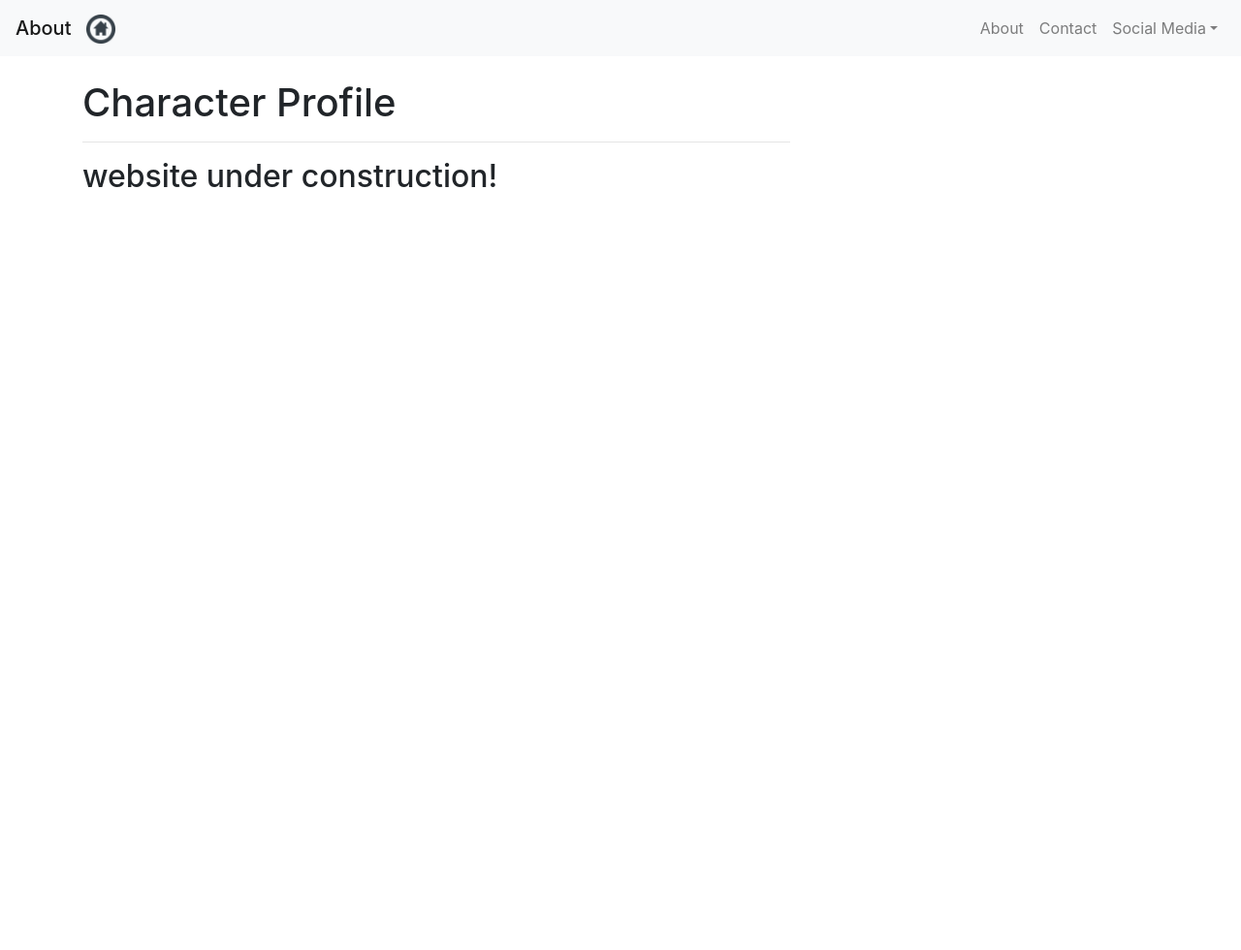
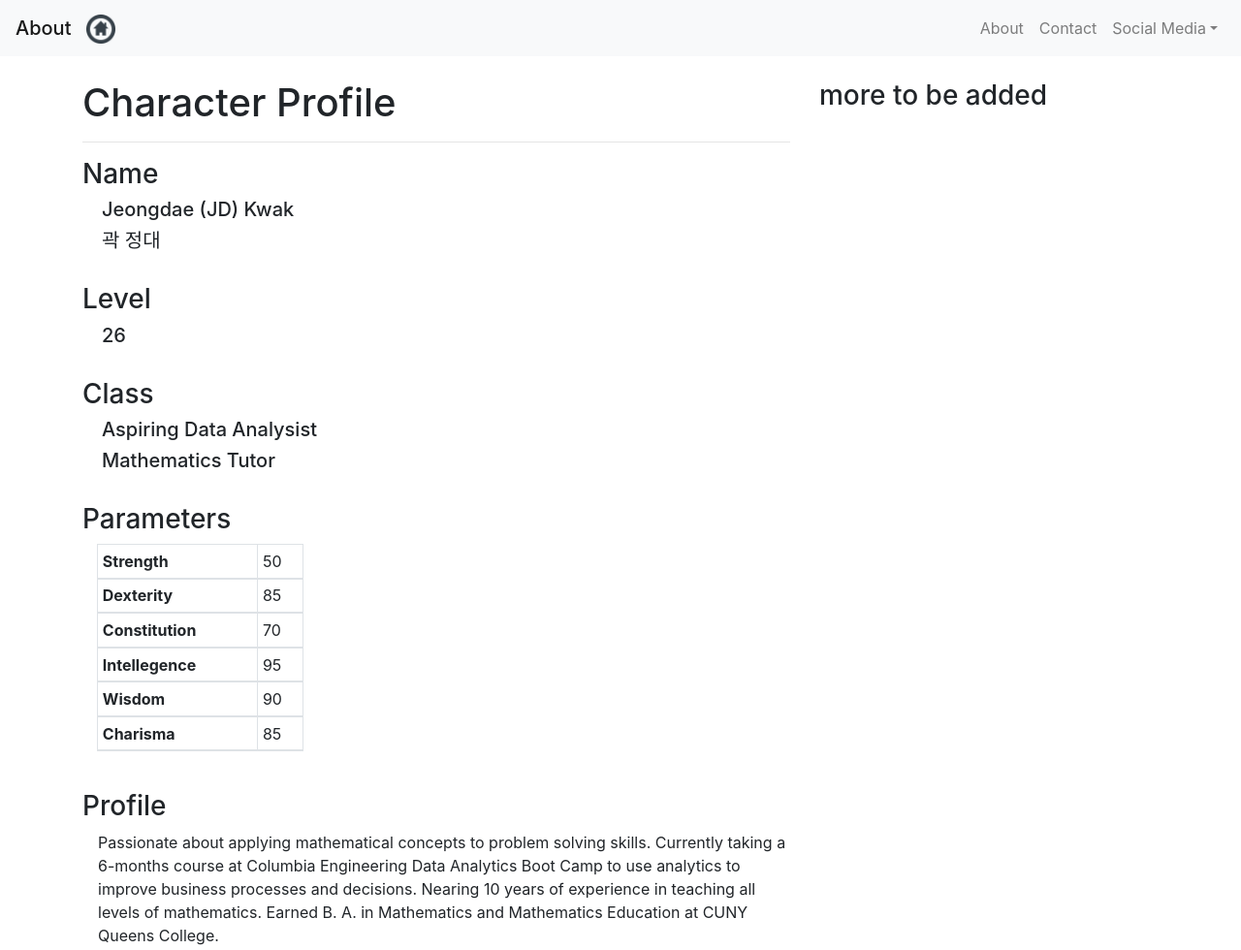
Before and after one commit to jdkwak1994/jdkwak1994-classwork.github.io, a plain HTML site: page about.html in a window 1280 px wide. Shown: the whole page at 97% size. Before the commit the page ends 800 px from the top, so only its background shows below. Drawn offline with nearby package versions, Linux system fonts and the light colour scheme.

Commit message:
added character profile

```diff
--- a/about.html
+++ b/about.html
@@ -4,7 +4,8 @@
 <head>
   <meta charset="UTF-8">
   <title>About Page</title>
-    <link rel="stylesheet" href="https://cdn.jsdelivr.net/npm/bootstrap@4.5.3/dist/css/bootstrap.min.css" integrity="sha384-TX8t27EcRE3e/ihU7zmQxVncDAy5uIKz4rEkgIXeMed4M0jlfIDPvg6uqKI2xXr2" crossorigin="anonymous">
+  <link rel="stylesheet" href="https://cdn.jsdelivr.net/npm/bootstrap@4.5.3/dist/css/bootstrap.min.css"
+    integrity="sha384-TX8t27EcRE3e/ihU7zmQxVncDAy5uIKz4rEkgIXeMed4M0jlfIDPvg6uqKI2xXr2" crossorigin="anonymous">
   <link rel="stylesheet" href="src/style.css">
 </head>
 
@@ -14,7 +15,8 @@
     <a class="navbar-brand" href="index.html">
       <img src="src/images/home.png" width="30" height="30">
     </a>
-        <button class="navbar-toggler" type="button" data-toggle="collapse" data-target="#navbarNavDropdown" aria-controls="navbarNavDropdown" aria-expanded="false" aria-label="Toggle navigation">
+    <button class="navbar-toggler" type="button" data-toggle="collapse" data-target="#navbarNavDropdown"
+      aria-controls="navbarNavDropdown" aria-expanded="false" aria-label="Toggle navigation">
       <span class="navbar-toggler-icon"></span>
     </button>
 
@@ -27,7 +29,8 @@
           <a class="nav-link" href="contact.html">Contact</a>
         </li>
         <li class="nav-item dropdown">
-                <a class="nav-link dropdown-toggle" href="#" id="navbarDropdown" role="button" data-toggle="dropdown" aria-haspopup="true" aria-expanded="false">Social Media</a>
+          <a class="nav-link dropdown-toggle" href="#" id="navbarDropdown" role="button" data-toggle="dropdown"
+            aria-haspopup="true" aria-expanded="false">Social Media</a>
           <div class="dropdown-menu" aria-labelledby="navbarDropdown">
             <a class="dropdown-item" href="https://github.com/jdkwak1994">GitHub</a>
             <a class="dropdown-item" href="https://www.linkedin.com/in/jdkwak94/">LinkedIn</a>
@@ -44,16 +47,71 @@
 
   <div class="container">
     <div class="row">
-            <div class="col-lg-8 col-sm-12">
+      <div class="col-lg-8 col-sm-8">
         <h1>Character Profile</h1>
         <hr>
-                <h2>website under construction!</h2>
+        <h3>Name</h3>
+        <h5>&emsp;Jeongdae (JD) Kwak</h5>
+        <h5>&emsp;곽 정대</h5>
+        <br>
+        <h3>Level</h3>
+        <h5>&emsp;26</h5>
+        <br>
+        <h3>Class</h3>
+        <h5>&emsp;Aspiring Data Analysist</h5>
+        <h5>&emsp;Mathematics Tutor</h5>
+        <br>
+        <h3>Parameters</h3>
+        <div class="col-lg-4 col-sm-6">
+          <table class="table table-sm table-bordered">
+            <thead>
+              <tr style="text-align: left;">
+                <th>Strength</th>
+                <td>50</td>
+              </tr>
+              <tr style="text-align: left;">
+                <th>Dexterity</th>
+                <td>85</td>
+              </tr>
+              <tr style="text-align: left;">
+                <th>Constitution</th>
+                <td>70</td>
+              </tr>
+              <tr style="text-align: left;">
+                <th>Intellegence</th>
+                <td>95</td>
+              </tr>
+              <tr style="text-align: left;">
+                <th>Wisdom</th>
+                <td>90</td>
+              </tr>
+              <tr style="text-align: left;">
+                <th>Charisma</th>
+                <td>85</td>
+              </tr>
+            </thead>
+          </table>
+        </div>
+        <br>
+        <h3>Profile</h3>
+        <p style="margin-left: 1em;">Passionate about applying mathematical concepts to problem solving skills. Currently taking a 6-months course at
+          Columbia Engineering Data Analytics Boot Camp to use analytics to improve business processes and decisions.
+          Nearing 10 years of experience in teaching all levels of mathematics. Earned B. A. in Mathematics and Mathematics
+          Education at CUNY Queens College.</p>
+      </div>
+
+      <div class="col-lg-4 col-sm-4">
+        <h3>more to be added</h3>
       </div>
     </div>
   </div>
 
-    <script src="https://code.jquery.com/jquery-3.5.1.slim.min.js" integrity="sha384-DfXdz2htPH0lsSSs5nCTpuj/zy4C+OGpamoFVy38MVBnE+IbbVYUew+OrCXaRkfj" crossorigin="anonymous"></script>
-    <script src="https://cdn.jsdelivr.net/npm/bootstrap@4.5.3/dist/js/bootstrap.bundle.min.js" integrity="sha384-ho+j7jyWK8fNQe+A12Hb8AhRq26LrZ/JpcUGGOn+Y7RsweNrtN/tE3MoK7ZeZDyx" crossorigin="anonymous"></script>
+  <script src="https://code.jquery.com/jquery-3.5.1.slim.min.js"
+    integrity="sha384-DfXdz2htPH0lsSSs5nCTpuj/zy4C+OGpamoFVy38MVBnE+IbbVYUew+OrCXaRkfj"
+    crossorigin="anonymous"></script>
+  <script src="https://cdn.jsdelivr.net/npm/bootstrap@4.5.3/dist/js/bootstrap.bundle.min.js"
+    integrity="sha384-ho+j7jyWK8fNQe+A12Hb8AhRq26LrZ/JpcUGGOn+Y7RsweNrtN/tE3MoK7ZeZDyx"
+    crossorigin="anonymous"></script>
 
 </body>
 
```
Lines whose indentation alone changed are shown as unchanged.
